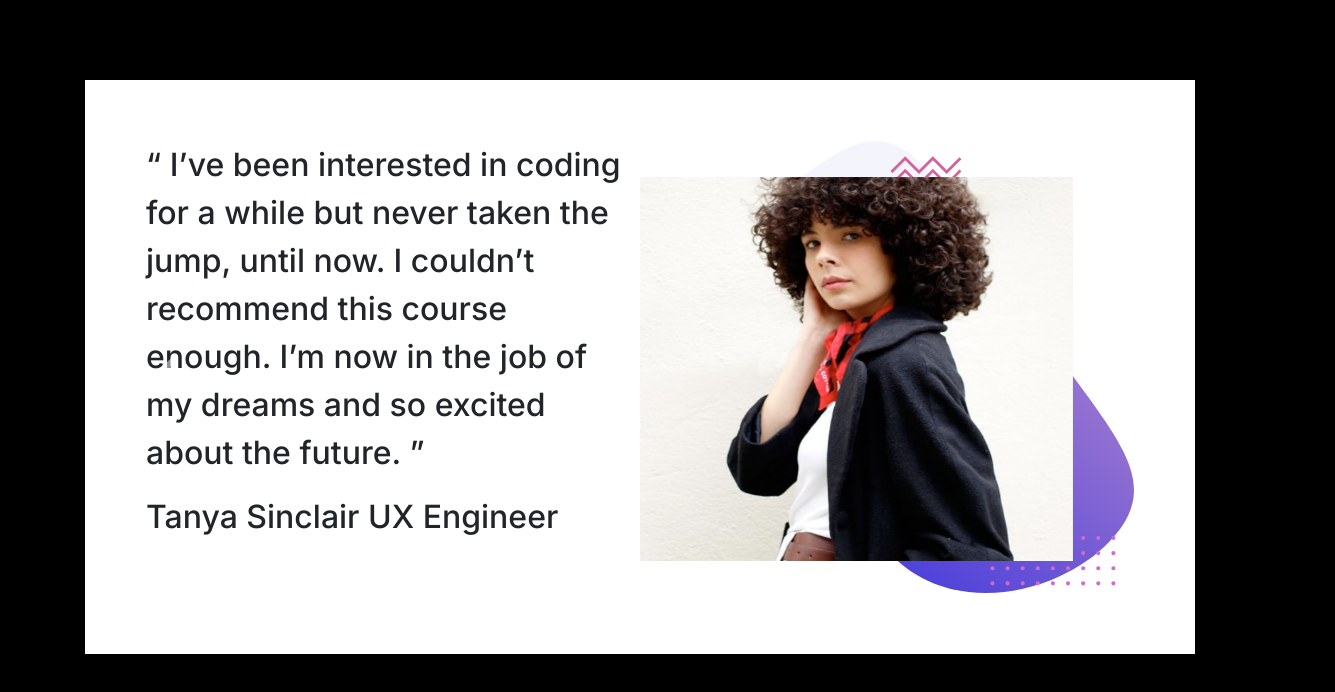
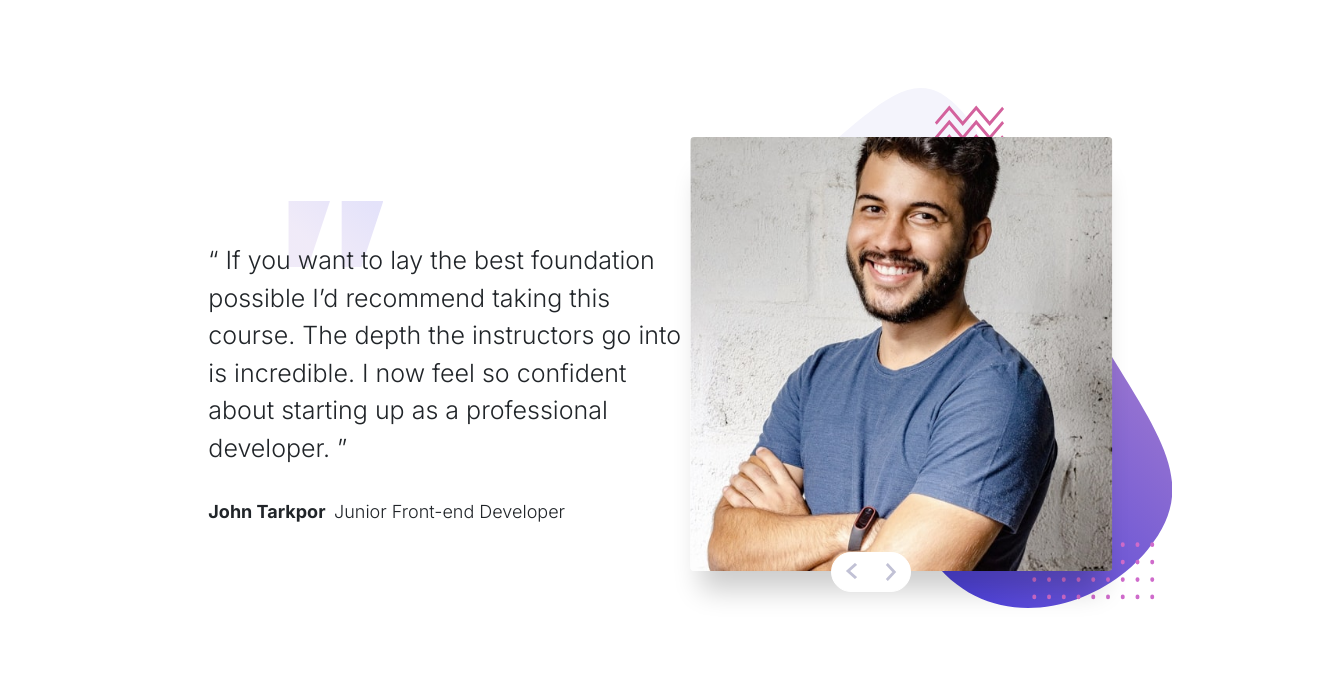
Before and after one commit to pranshudobhal/Coding-Bootcamp-Testimonials-Slider, a plain HTML site: page index.html in a window 1280 px wide. Shown: the whole page, 1335 px wide, since content can reach past the window. Drawn offline with nearby package versions, Linux system fonts and the light colour scheme.

Commit message:
Desktop version

```diff
--- a/index.html
+++ b/index.html
@@ -4,26 +4,21 @@
     <meta charset="UTF-8" />
     <meta name="viewport" content="width=device-width, initial-scale=1.0" />
     <!-- displays site properly based on user's device -->
-
     <link
       rel="icon"
       type="image/png"
       sizes="32x32"
       href="./images/favicon-32x32.png"
     />
-
     <link
       rel="stylesheet"
       href="https://maxcdn.bootstrapcdn.com/bootstrap/4.5.0/css/bootstrap.min.css"
     />
-
     <link
       href="https://fonts.googleapis.com/css2?family=Inter:wght@300;500;700&display=swap"
       rel="stylesheet"
     />
-
     <link rel="stylesheet" href="style.css" />
-
     <title>Frontend Mentor | Coding Bootcamp Testimonials Slider</title>
   </head>
   <body>
@@ -34,25 +29,54 @@
         data-ride="carousel"
       >
         <div class="carousel-inner">
-          <!-- <div class="carousel-item active">
-            <div class="text w-50">
+          <div class="carousel-item active">
+            <div class="row">
+              <div class="col-md-6 slider-text">
+                <div class="text">
+                  <img
+                    src="./images/pattern-quotes.svg"
+                    id="text-pattern"
+                    alt=""
+                  />
                   <p class="text-body">
-                “ If you want to lay the best foundation possible I’d recommend
-                taking this course. The depth the instructors go into is
-                incredible. I now feel so confident about starting up as a
-                professional developer. ”
+                    “ If you want to lay the best foundation possible I’d
+                    recommend taking this course. The depth the instructors go
+                    into is incredible. I now feel so confident about starting
+                    up as a professional developer. ”
                   </p>
                   <p class="text-bottom">
                     <span class="text-name">John Tarkpor</span>
-                <span class="text-designation">Junior Front-end Developer</span>
+                    <span class="text-designation"
+                      >Junior Front-end Developer</span
+                    >
                   </p>
                 </div>
-            <img src="./images/image-john.jpg" class="d-block w-50" alt="..." />
-          </div>-->
-          <div class="carousel-item active">
+              </div>
+              <div class="col-md-6 slider-image">
+                <img
+                  src="./images/image-john.jpg"
+                  class="d-block rounded image"
+                  alt="..."
+                  id="img-john"
+                />
+                <img
+                  src="./images/pattern-bg.svg"
+                  class="bg-img"
+                  id="bg-img-john"
+                  alt="..."
+                />
+              </div>
+            </div>
+          </div>
+          <div class="carousel-item">
             <div class="row">
-              <div class="col-md-6 slider-text-tanya">
+              <div class="col-md-6 slider-text">
                 <div class="text">
+                  <img
+                    src="./images/pattern-quotes.svg"
+                    id="text-pattern"
+                    alt=""
+                  />
                   <p class="text-body">
                     “ I’ve been interested in coding for a while but never taken
                     the jump, until now. I couldn’t recommend this course
@@ -65,18 +89,24 @@
                   </p>
                 </div>
               </div>
-              <div class="col-md-6 slider-img-tanya">
+              <div class="col-md-6 slider-image">
                 <img
                   src="./images/image-tanya.jpg"
-                  class="d-block img-tanya"
+                  class="d-block rounded image"
+                  id="img-tanya"
                   alt="..."
-                  style="height: 85%; width: 85%;"
                 />
-                <img src="./images/pattern-bg.svg" class="bg-img" alt="..." />
+                <img
+                  src="./images/pattern-bg.svg"
+                  class="bg-img"
+                  id="bg-img-tanya"
+                  alt="..."
+                />
               </div>
             </div>
           </div>
         </div>
+        <div class="carousel-control">
           <a
             class="carousel-control-prev"
             href="#carouselExampleInterval"
@@ -96,16 +126,8 @@
             <span class="sr-only">Next</span>
           </a>
         </div>
+      </div>
     </section>
-    <!--    “ I’ve been interested in coding for a while but never taken the jump, until
-    now. I couldn’t recommend this course enough. I’m now in the job of my
-    dreams and so excited about the future. ” Tanya Sinclair UX Engineer “ If
-    you want to lay the best foundation possible I’d recommend taking this
-    course. The depth the instructors go into is incredible. I now feel so
-    confident about starting up as a professional developer. ” John Tarkpor
-    Junior Front-end Developer
--->
-
     <script src="https://ajax.googleapis.com/ajax/libs/jquery/3.5.1/jquery.min.js"></script>
     <script src="https://cdnjs.cloudflare.com/ajax/libs/popper.js/1.16.0/umd/popper.min.js"></script>
     <script src="https://maxcdn.bootstrapcdn.com/bootstrap/4.5.0/js/bootstrap.min.js"></script>
--- a/style.css
+++ b/style.css
@@ -2,49 +2,153 @@
   margin: 0;
   padding: 0;
 }
+
 body {
   font-family: 'Inter', sans-serif;
-  background-color: black;
   font-size: 32px;
+  overflow-y: hidden;
 }
-.carousel {
-  border: 1px solid white;
+
+.carousel-item {
+  height: 100%;
+}
+
+.carousel-item .row {
+  height: 100%;
+  width: 100%;
+  padding-top: 53px;
+  padding-bottom: 77px;
+  padding-right: 68px;
+  padding-left: 90px;
 }
 
 .row {
   padding: 60px;
-  background-color: white;
 }
 
-/*.slider-img-tanya {
-  background: url(./images/pattern-bg.svg) no-repeat center;
-  background-size: contain;
-  height: 1rem;
-}*/
+.text {
+  padding-top: 75px;
+  padding-left: 0px;
+  margin-right: -20px;
+}
+.text-body {
+  font-weight: 300;
+  font-size: 25px;
+  position: relative;
+  text-align: left;
+  z-index: 2;
+}
 
-.slider-img-tanya {
+#text-pattern {
+  height: 66px;
+  width: 95px;
+  z-index: 1;
+  position: relative;
+  z-index: 1;
+  left: 80px;
+  top: 25px;
+}
+
+.text-name {
+  font-weight: 700;
+  font-size: 18px;
+}
+
+.text-designation {
+  font-size: 18px;
+  font-weight: 300;
+}
+
+.slider-image {
   position: relative;
   top: 0;
   left: 0;
 }
 
-.img-tanya {
+#img-tanya {
+  height: 85%;
+  width: 85%;
+}
+
+#img-john {
+  height: 85%;
+  width: 85%;
+}
+
+.image {
   position: absolute;
   top: 36px;
   left: 0;
   z-index: 2;
+  box-shadow: 0px 30px 26px -11px rgba(0, 0, 0, 0.2);
+}
+
+#bg-img-tanya {
+  height: 102%;
+}
+
+#bg-img-john {
+  height: 102%;
 }
 
 .bg-img {
   position: relative;
   bottom: 0;
   right: 0;
+  top: -13px;
   z-index: 1;
 }
+
+.carousel-inner {
+  height: 100%;
+}
+
+#carouselExampleInterval {
+  width: 1152px;
+  height: 640px;
+}
+
 .container {
-  margin: 5rem auto;
+  margin: 3rem 10.5rem;
+  width: 1152px;
+  height: 640px;
 }
+
 .carousel-inner img {
   width: 100%;
   height: 100%;
 }
+
+.carousel-control {
+  position: absolute;
+  z-index: 3;
+  right: 26.5rem;
+  bottom: 6rem;
+  background: #fff;
+  border-radius: 2rem;
+  border: 1px solid white;
+  width: 5rem;
+  height: 2.5rem;
+}
+
+.carousel-control-prev {
+  position: relative;
+  left: 13px;
+  top: 10px;
+}
+
+.carousel-control-next {
+  position: relative;
+  left: 53px;
+  top: -6px;
+}
+
+.carousel-control-prev-icon {
+  background-image: url(./images/icon-prev.svg);
+  height: 1rem;
+}
+
+.carousel-control-next-icon {
+  background-image: url(./images/icon-next.svg);
+  height: 18px;
+}
```
Also changed, not shown: 1 other file. Lines whose indentation alone changed are shown as unchanged.
